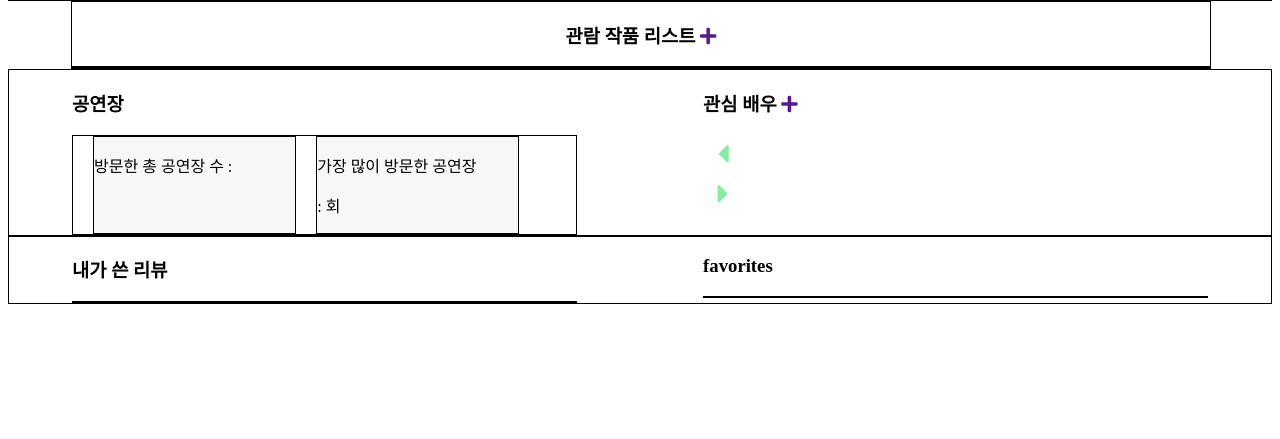
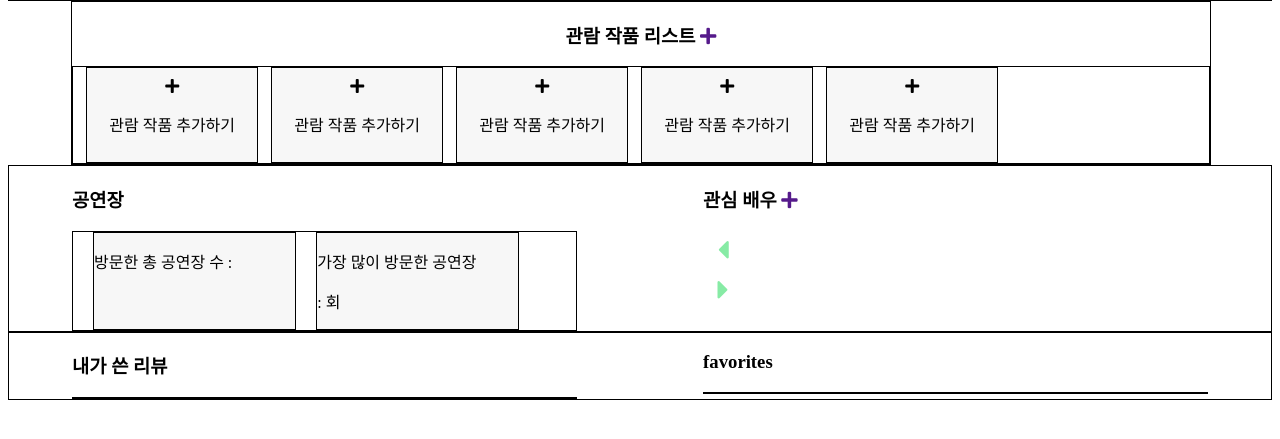
Before and after one commit to junankim18/Kover, a Django app: template kover/templates/kover/profile_block.html in a window 1280 px wide. Shown: the part 98-537 px from the top of the page. Run offline with Django 3.2, Linux system fonts and the light colour scheme; the template is opened without the code that fills it, so the values that code supplies are empty.

Commit message:
up-to-date

```diff
--- a/kover/templates/kover/profile_block.html
+++ b/kover/templates/kover/profile_block.html
@@ -27,7 +27,7 @@
             .showdetailbox {
                 border: 1px solid black;
                 background-color: #f7f7f7;
-                width: 11%;
+                width: 150px;
                 margin-left: 13px;
                 padding: 10px;
             }
@@ -178,7 +178,14 @@
                     <p>{{show.show_hall}}</p>
                     <p>런타임 : {{show.show_runtime}}</p>
                 </div>
-                {% endfor %}
+                {% endfor %} {% for i in "x"|rjust:"5" %}
+                <div>
+                    <div class="showdetailbox">
+                        <i class="fas fa-plus"></i>
+                        <p>관람 작품 추가하기</p>
+                    </div>
+                </div>
+                {%endfor%}
             </div>
         </div>
         <div class="hallactbox">
```
